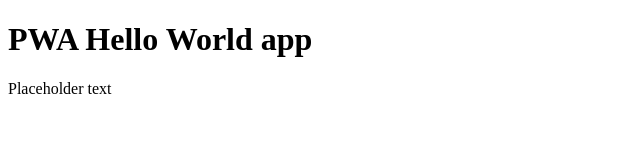
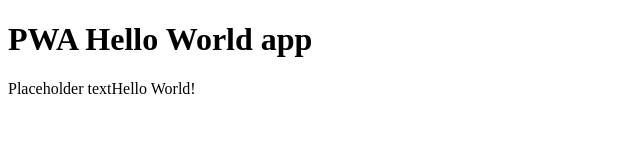
Before and after one commit to bhb81/PWAHelloWorld, a plain HTML site: page index.html in a window 1280 px wide. Shown: the whole page, without its empty margins (0-640 px from the left). Drawn offline with Linux system fonts and the light colour scheme.

Commit message:
added id to div tag to make it findable

```diff
--- a/index.html
+++ b/index.html
@@ -11,7 +11,7 @@
     <h1 class="center">PWA Hello World app</h1>
 </header>
 <main>
-    <div class="container">Placeholder text</div>
+    <div id="main_container" class="container">Placeholder text</div>
 </main>
 <script src="scripts/app.js"></script>
 
--- a/scripts/app.js
+++ b/scripts/app.js
@@ -1,5 +1,5 @@
 async function fetchHome() {
-    var theDiv = document.getElementById("container");
+    var theDiv = document.getElementById("main_container");
     var content = document.createTextNode("Hello World!");
     theDiv.appendChild(content);
 }
```
